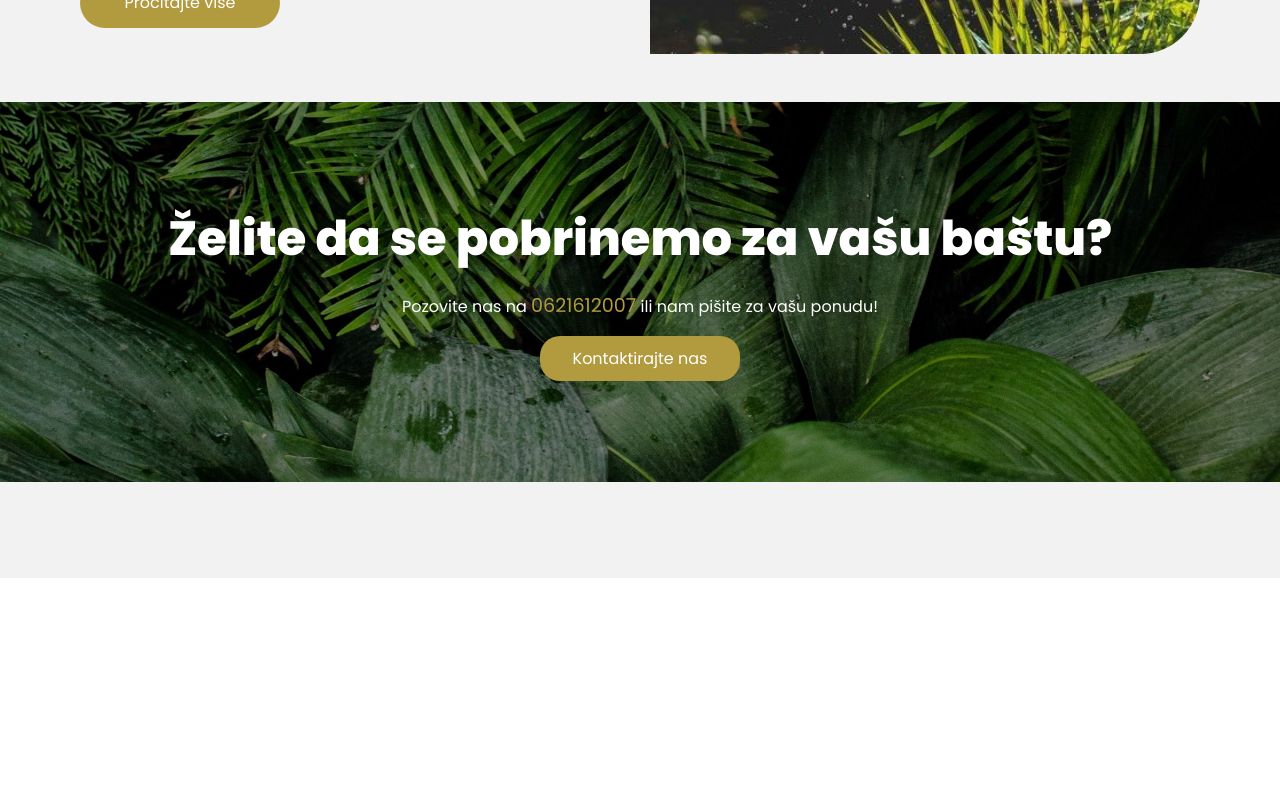
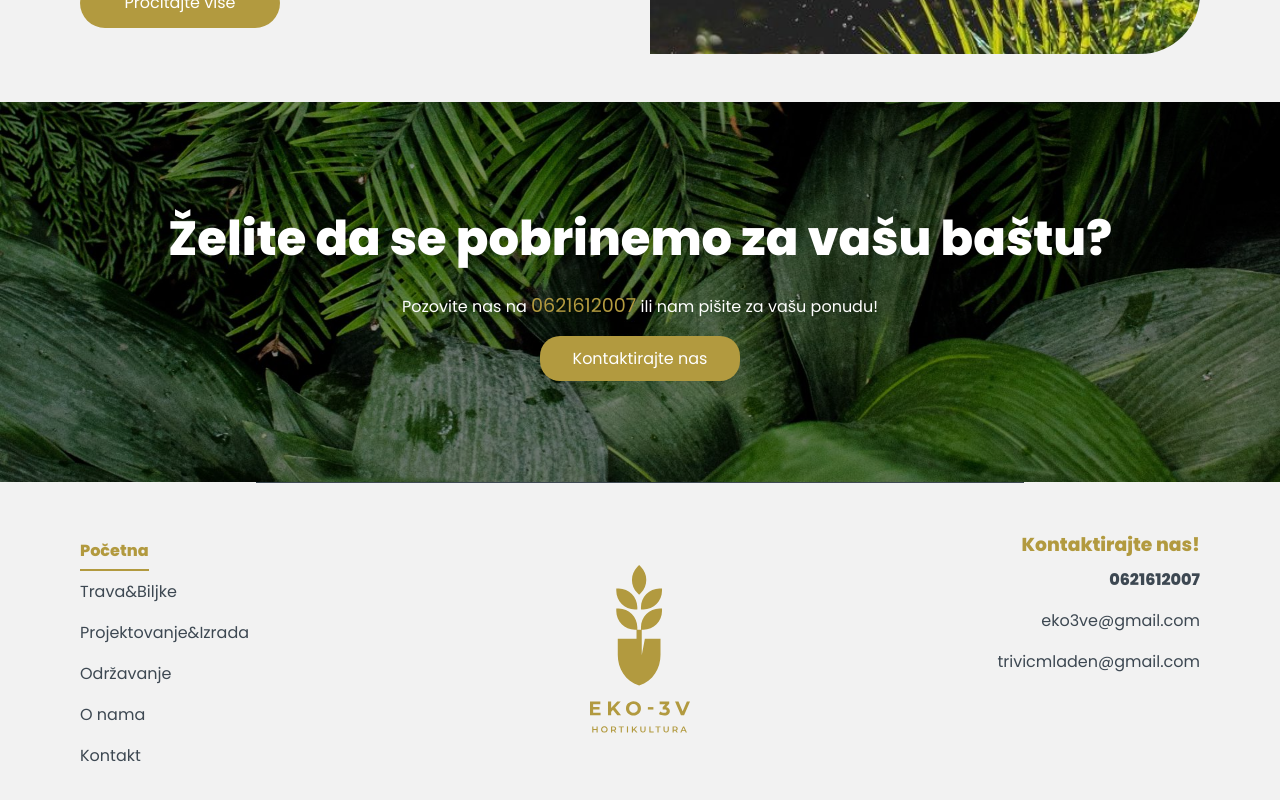
Before and after one commit to DenisPozder/eko3v, a Next.js app: page / in a window 1280 px wide. Shown: the part 1983-2783 px from the top of the page. Before the commit the page ends 2561 px from the top, so only its background shows below. Built offline with nearby package versions, Linux system fonts and the light colour scheme.

Commit message:
Saving Changes

```diff
--- a/src/components/Footer/Footer.jsx
+++ b/src/components/Footer/Footer.jsx
@@ -1,10 +1,60 @@
+"use client"
+
+import Link from 'next/link'
 import styles from './footer.module.css'
+import { usePathname } from 'next/navigation'
+import Logo from '../Logo/Logo'
+
+const FooterLinks = [
+  {
+    title: "Početna",
+    href: "/",
+},
+{
+    title: "Trava&Biljke",
+    href: "/grass",
+},
+{
+    title: "Projektovanje&Izrada",
+    href: "/design",
+},
+{
+    title: "Održavanje",
+    href: "/maintenance",
+},
+{
+    title: "O nama",
+    href: "/about",
+},
+{
+    title: "Kontakt",
+    href: "/contact",
+},
+]
 
 const Footer = () => {
+
+  const pathname = usePathname()
+
   return (
     <footer className={styles.footer_container}>
       <div className={styles.footer_content}>
-
+        <div className={styles.footer_column}>
+          {
+            FooterLinks.map((link, index) => (
+              <Link href={link.href} key={index} className={pathname === link.href ? styles.active : ''}>{link.title}</Link>
+            ))
+          }
+        </div>
+        <div className={styles.footer_column}>
+          <Link href={"/"}><Logo /></Link>
+        </div>
+        <div className={styles.footer_column}>
+          <h3>Kontaktirajte nas!</h3>
+          <p><Link href={"tel:0621612007"}>0621612007</Link></p>
+          <p>eko3ve@gmail.com</p>
+          <p>trivicmladen@gmail.com</p>
+        </div>
       </div>
     </footer>
   )
--- a/src/components/Footer/footer.module.css
+++ b/src/components/Footer/footer.module.css
@@ -1,10 +1,113 @@
 .footer_container {
     padding: 3rem 0;
     background-color: #f2f2f2;
+    position: relative;
+}
+
+.footer_container::after {
+    position: absolute;
+    content: '';
+    width: 60%;
+    height: 1px;
+    top: 0;
+    background-color: var(--dark);
+    left: 50%;
+    transform: translateX(-50%);
 }
 
 .footer_content {
     margin: 0 80px;
+    display: grid;
+    grid-template-columns: repeat(3,1fr);
+    gap: 20px;
+}
+
+.footer_column {
+    width: 100%;
+    height: auto;
+}
+
+.footer_column:nth-child(1) {
+    display: flex;
+    align-items: flex-start;
+    justify-content: center;
+    flex-direction: column;
+}
+
+.footer_column:nth-child(1) a {
+    text-decoration: none;
+    margin: .5rem 0;
+    color: var(--dark);
+    font-weight: 400;
+    transition: color .4s ease;
+    position: relative;
+}
+
+.footer_column:nth-child(1) a:hover {
+    color: var(--yellow);
+}
+
+.footer_column:nth-child(1) a.active {
+    color: var(--yellow);
+    font-weight: bold;
+}
+
+.footer_column:nth-child(1) a.active::after {
+    width: 100%;
+}
+
+.footer_column:nth-child(1) a::after {
+    position: absolute;
+    content: '';
+    width: 0%;
+    height: 2px;
+    background-color: var(--yellow);
+    left: 0;
+    bottom: -.5rem;
+    transition: width .4s ease;
+}
+
+.footer_column:nth-child(1) a:hover::after {
+    width: 100%;
+}
+
+.footer_column:nth-child(2) {
+    display: flex;
+    align-items: center;
+    justify-content: center;
+}
+
+.footer_column:nth-child(2) svg {
+    width: 100px;
+    cursor: pointer;
+}
+
+.footer_column:nth-child(3) {
+    display: flex;
+    align-items: flex-end;
+    justify-content: flex-start;
+    flex-direction: column;
+}
+
+.footer_column:nth-child(3) h3 {
+    margin-bottom: .5rem 0;
+    color: var(--yellow);
+}
+
+.footer_column:nth-child(3) p {
+    margin: .5rem 0;
+    color: var(--dark);
+}
+
+.footer_column:nth-child(3) p a {
+    color: var(--dark);
+    text-decoration: none;
+    font-weight: bold;
+    transition: color .4s ease;
+}
+
+.footer_column:nth-child(3) p a:hover {
+    color: var(--yellow);
 }
 
 @media only screen and (max-width: 1024px) {
@@ -22,6 +125,15 @@
 @media only screen and (max-width: 520px) {
     .footer_content {
         margin: 0 10px;
+        grid-template-columns: repeat(1,1fr);
+    }
+
+    .footer_column:nth-child(1) {
+        align-items: center;
+    }
+
+    .footer_column:nth-child(3) {
+        align-items: center;
     }
 }
 
--- a/src/components/Layout/Layout.js
+++ b/src/components/Layout/Layout.js
@@ -1,5 +1,6 @@
-const { default: Footer } = require("../Footer/Footer")
-const { default: Header } = require("../Header/Header")
+import Footer from "../Footer/Footer"
+import Header from "../Header/Header"
+
 
 const Layout = ({children}) => {
     return (
```
